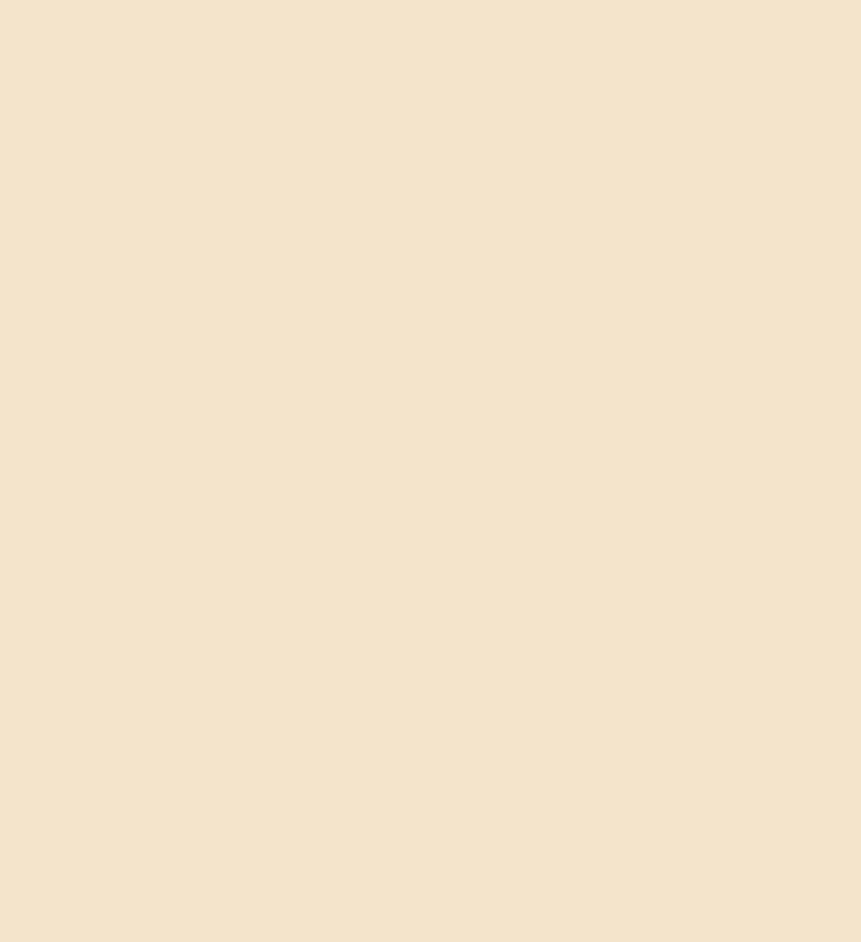
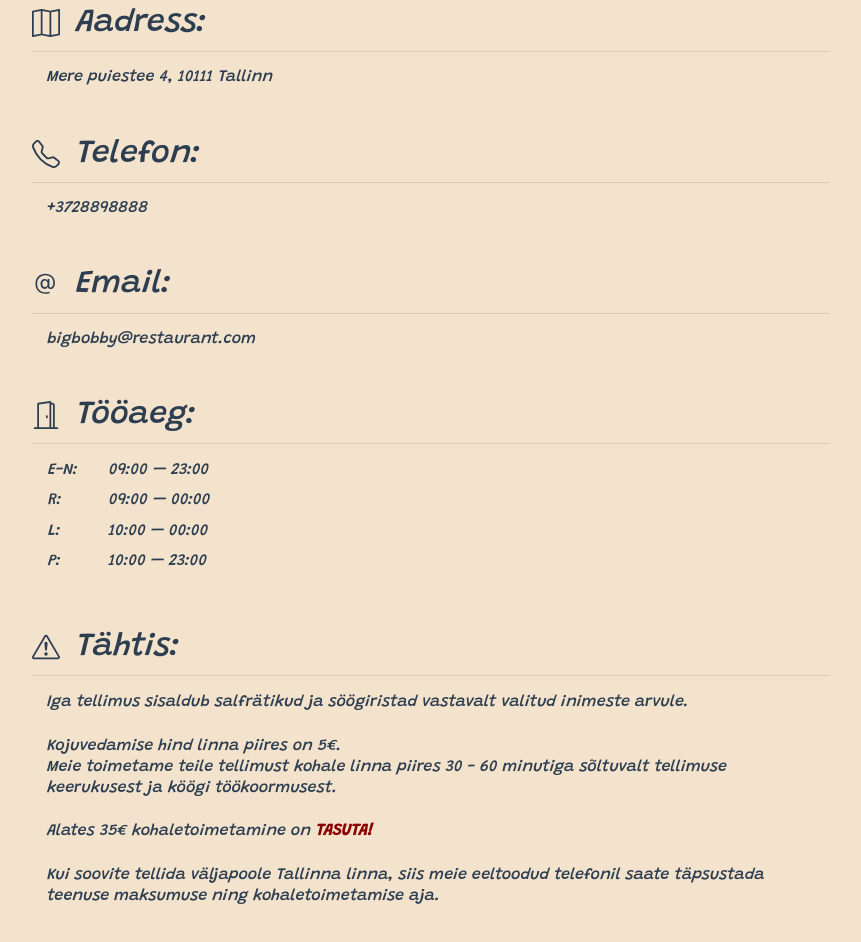
Before and after one commit to Alrudo/big-bobbys-restaurant-frontend, a Vue app: page /contacts in a window 1280 px wide. Shown: the part 440-1382 px from the top of the page, without its empty margins (81-942 px from the left). Before the commit the page ends 800 px from the top, so only its background shows below. Built offline with nearby package versions, Linux system fonts and the light colour scheme.

Commit message:
issue#8
Filled 'Kontaktid' with important information about the restaurant.

```diff
--- a/src/views/Contacts.vue
+++ b/src/views/Contacts.vue
@@ -1,6 +1,80 @@
 <template>
-  <div>
-    <p>Contacts</p>
+  <div id="contact">
+    <div class="container px-0">
+      <div class="row mt-5">
+        <b-icon class="mr-3 mt-1 h3" icon="map"></b-icon>
+        <h2>Aadress:</h2>
+      </div>
+      <div class="main-body">
+        <hr class="my-0 mb-3">
+        <div class="h6">Mere puiestee 4, 10111 Tallinn</div>
+      </div>
+      <div class="row mt-5">
+        <b-icon class="mr-3 mt-1 h3" icon="telephone"></b-icon>
+        <h2>Telefon:</h2>
+      </div>
+      <div class="main-body">
+        <hr class="my-0 mb-3">
+        <div class="h6">+3728898888</div>
+      </div>
+      <div class="row mt-5">
+        <b-icon class="mr-3 mt-1 h3" icon="at"></b-icon>
+        <h2>Email:</h2>
+      </div>
+      <div class="main-body">
+        <hr class="my-0 mb-3">
+        <div class="h6">bigbobby@restaurant.com</div>
+      </div>
+      <div class="row mt-5">
+        <b-icon class="mr-3 mt-1 h3" icon="door-open"></b-icon>
+        <h2>Tööaeg:</h2>
+      </div>
+      <div class="main-body">
+        <hr class="my-0 mb-3">
+        <div class="h6">
+          <table>
+            <tr>
+              <th>E-N:</th>
+              <td>09:00 — 23:00</td>
+            </tr>
+            <tr>
+              <th>R:</th>
+              <td>09:00 — 00:00</td>
+            </tr>
+            <tr>
+              <th>L:</th>
+              <td>10:00 — 00:00</td>
+            </tr>
+            <tr>
+              <th>P:</th>
+              <td>10:00 — 23:00</td>
+            </tr>
+          </table>
+        </div>
+      </div>
+      <div class="row mt-5">
+        <b-icon class="mr-3 mt-1 h3" icon="exclamation-triangle"></b-icon>
+        <h2>Tähtis:</h2>
+      </div>
+      <div class="main-body">
+        <hr class="my-0 mb-3">
+        <div class="text h6">
+          Iga tellimus sisaldub salfrätikud ja söögiristad vastavalt valitud inimeste arvule.
+        </div>
+        <div class="text h6">
+          Kojuvedamise hind linna piires on 5€.<br>
+          Meie toimetame teile tellimust kohale linna piires 30 - 60 minutiga sõltuvalt tellimuse keerukusest ja
+          köögi töökoormusest.
+        </div>
+        <div class="text h6">
+          Alates 35€ kohaletoimetamine on <b style="color: darkred">TASUTA!</b>
+        </div>
+        <div class="text h6">
+          Kui soovite tellida väljapoole Tallinna linna, siis meie eeltoodud telefonil saate täpsustada teenuse
+          maksumuse ning kohaletoimetamise aja.
+        </div>
+      </div>
+    </div>
   </div>
 </template>
 
@@ -10,6 +84,35 @@ name: "Contacts"
 }
 </script>
 
-<style>
-
+<style scoped>
+#contact {
+  width: 80%;
+  margin: 80px auto;
+  font-family: 'Grandstander', cursive;
+}
+hr {
+  margin-left: -15px !important;
+  margin-right: -15px !important;
+}
+.h6 {
+  text-align: left;
+}
+table th {
+  font-weight: normal;
+  padding-right: 30px;
+}
+table th, td {
+  padding-bottom: 10px;
+}
+.text {
+  padding-bottom: 15px;
+  line-height: 1.3;
+  width: 95%;
+}
+.text:last-child {
+  padding-bottom: 0;
+}
+.main-body {
+  width: 75%;
+}
 </style>
```
